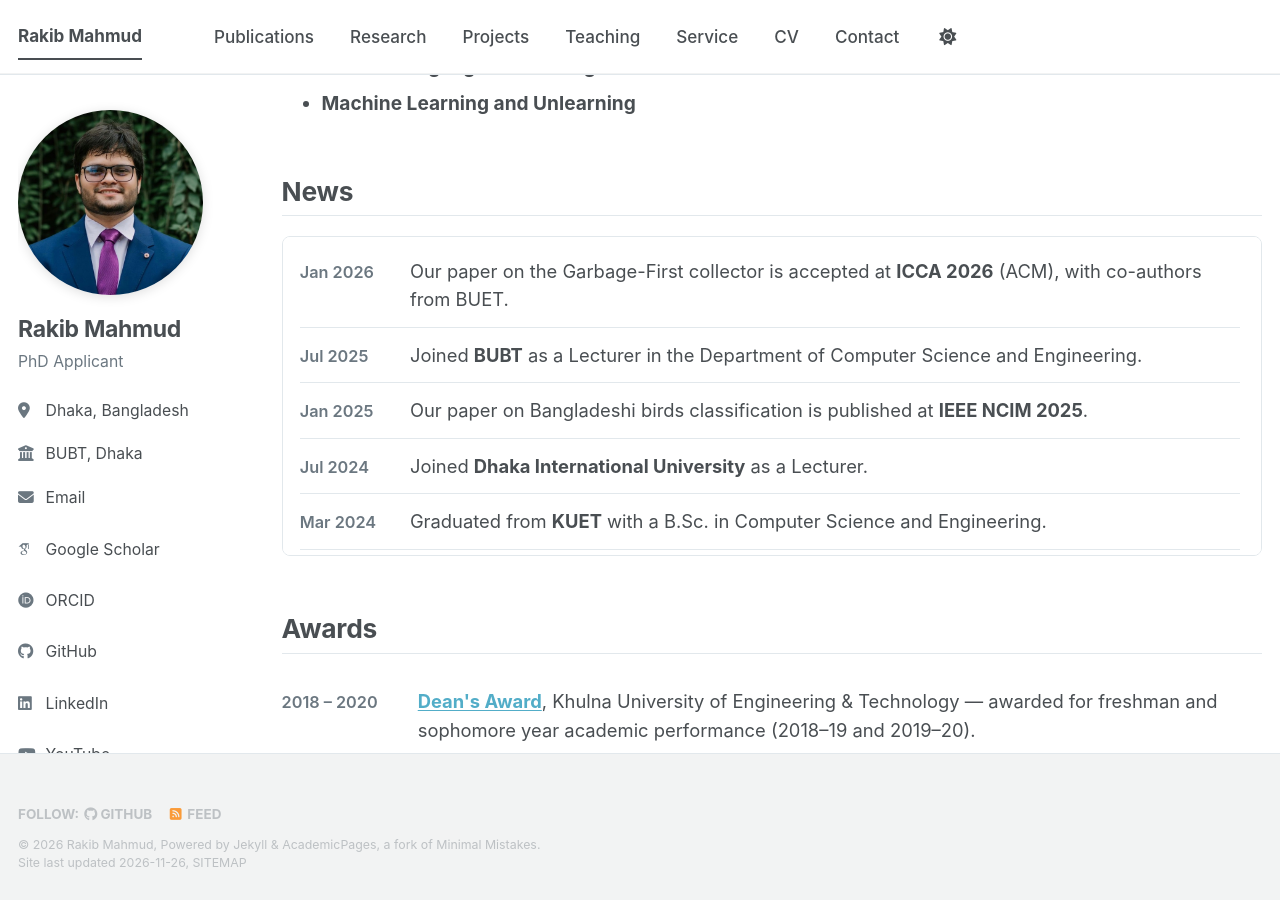
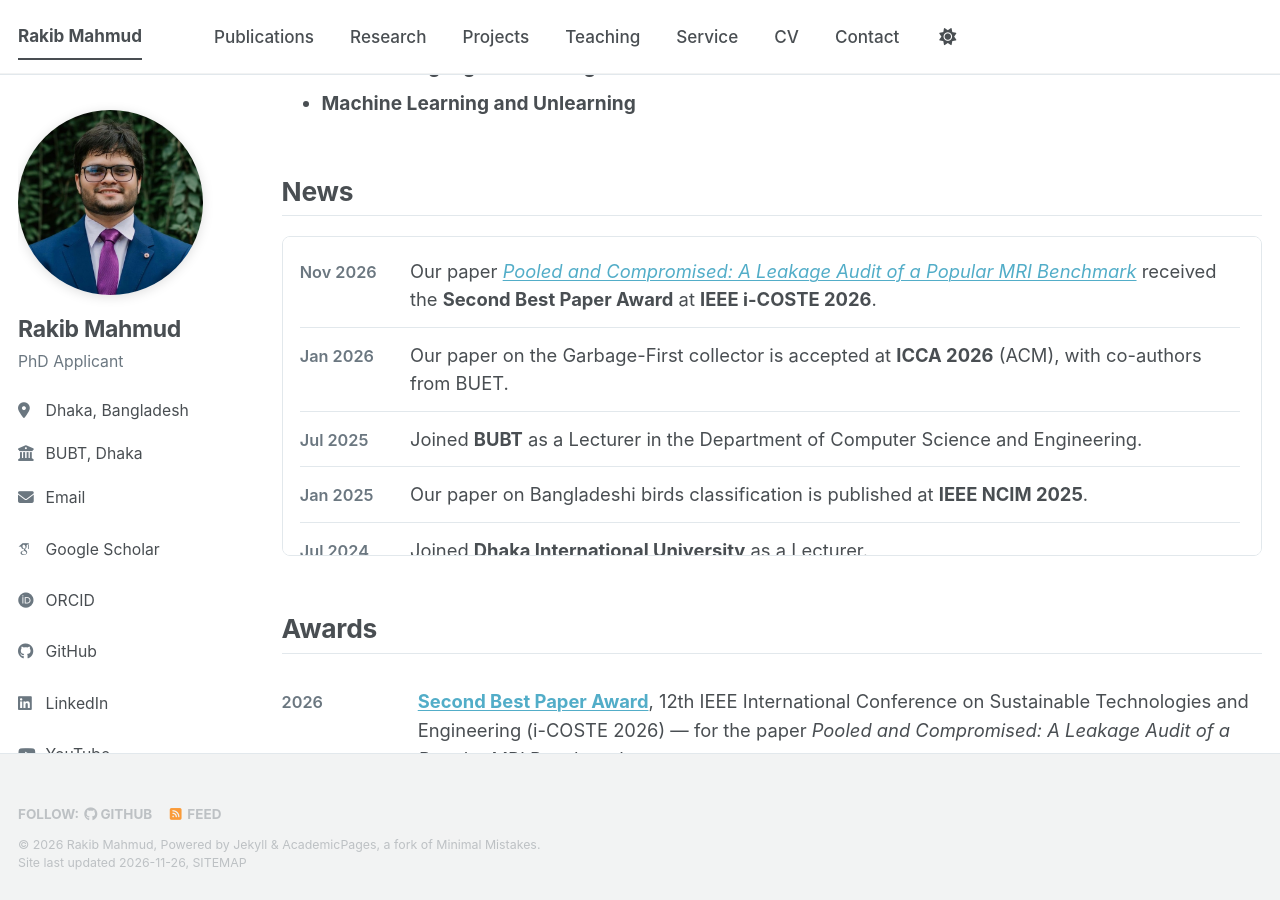
Before and after one commit to rakibMahmud/rakibMahmud.github.io, a Jekyll site: the page built from _pages/about.md, in a window 1280 px wide and 900 px high, scrolled down 929 px. Built offline with Jekyll 4.4.1, drawn with Linux system fonts in a browser that asks for light colours; some web fonts are replaced; a script that is not in the unit is left out.

Commit message:
Add i-COSTE 2026 paper and award, update CV

```diff
--- a/_pages/about.md
+++ b/_pages/about.md
@@ -43,6 +43,7 @@ News
 
 <div class="news-scroll">
   <ul class="news-list">
+    <li><span class="news-date">Nov 2026</span><span class="news-text">Our paper <a href="/publication/2026-11-01-mri-leakage-audit"><i>Pooled and Compromised: A Leakage Audit of a Popular MRI Benchmark</i></a> received the <b>Second Best Paper Award</b> at <b>IEEE i-COSTE 2026</b>.</span></li>
     <li><span class="news-date">Jan 2026</span><span class="news-text">Our paper on the Garbage-First collector is accepted at <b>ICCA 2026</b> (ACM), with co-authors from BUET.</span></li>
     <li><span class="news-date">Jul 2025</span><span class="news-text">Joined <b>BUBT</b> as a Lecturer in the Department of Computer Science and Engineering.</span></li>
     <li><span class="news-date">Jan 2025</span><span class="news-text">Our paper on Bangladeshi birds classification is published at <b>IEEE NCIM 2025</b>.</span></li>
@@ -59,6 +60,10 @@ Awards
 
 <ul class="award-list">
   <li>
+    <span class="award-year">2026</span>
+    <span class="award-text"><b><a href="/publication/2026-11-01-mri-leakage-audit">Second Best Paper Award</a></b>, 12th IEEE International Conference on Sustainable Technologies and Engineering (i-COSTE 2026) — for the paper <i>Pooled and Compromised: A Leakage Audit of a Popular MRI Benchmark</i>.</span>
+  </li>
+  <li>
     <span class="award-year">2018 – 2020</span>
     <span class="award-text"><b><a href="https://drive.google.com/drive/folders/1k_0MlIeYfEvu694DslhtLgn0HWtBt8mX">Dean's Award</a></b>, Khulna University of Engineering &amp; Technology — awarded for freshman and sophomore year academic performance (2018–19 and 2019–20).</span>
   </li>
```
Also changed, not shown: _publications/2026-11-01-mri-leakage-audit.md (added, +26 -0 lines), images/cv/cv-page-1.png, images/cv/cv-page-2.png, images/publications/icoste2026.png (added), 1 other file.
